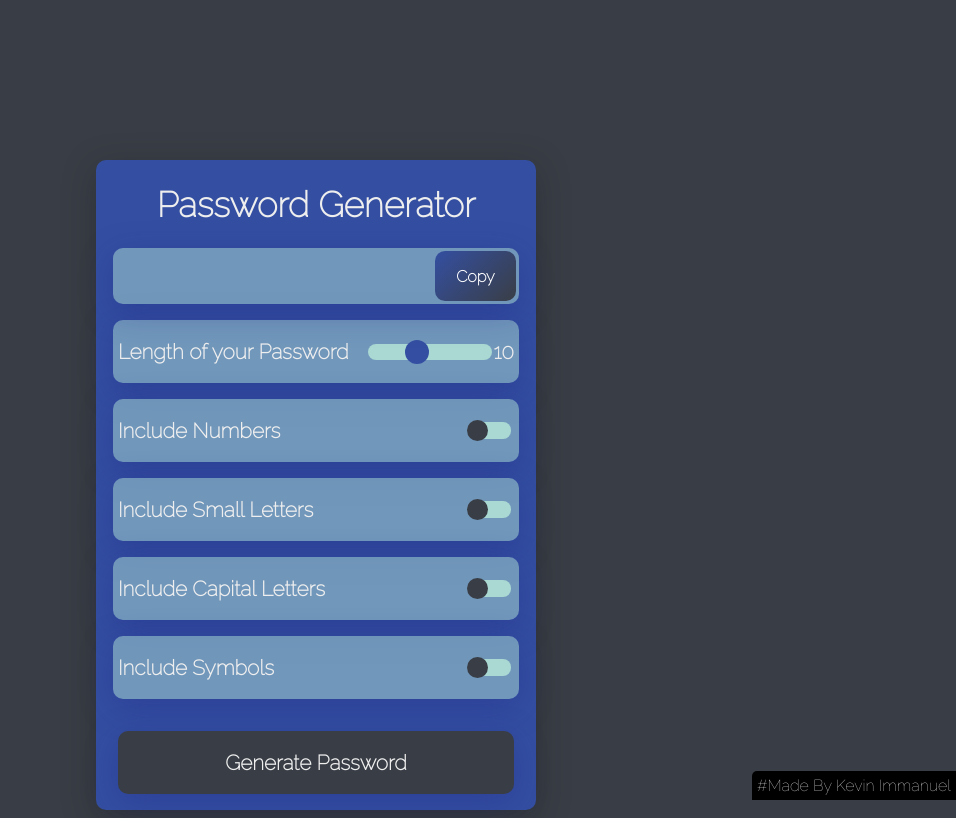
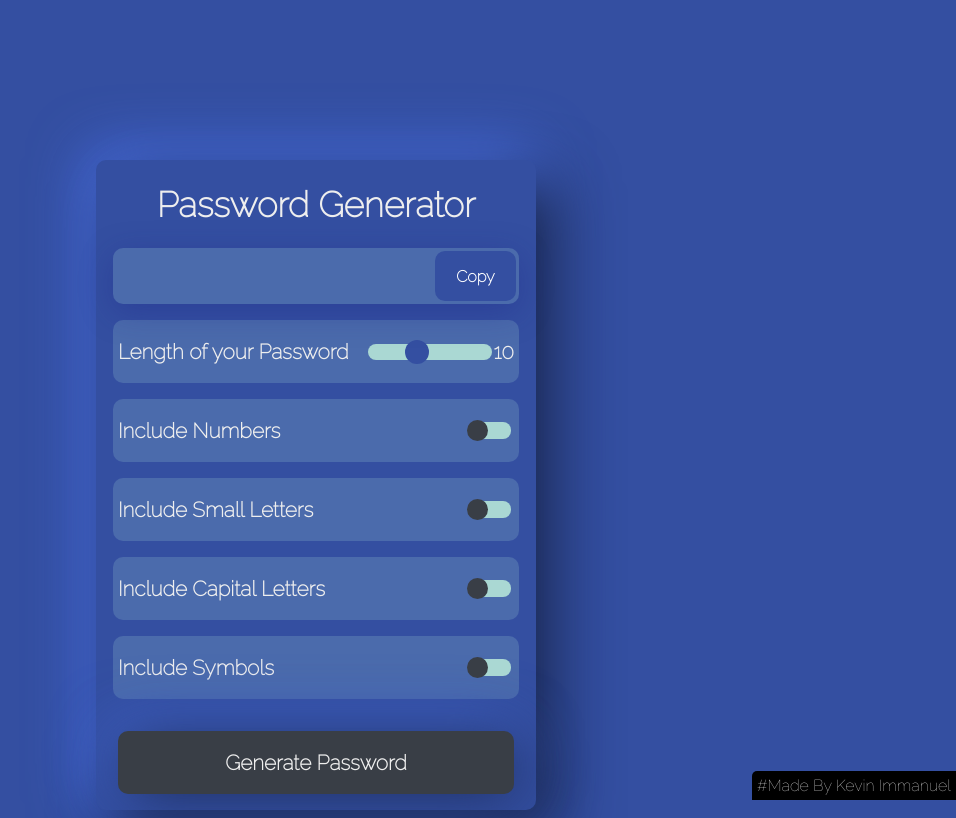
Before and after one commit to KevinImmauel/password--generator, a plain HTML site: page index.html in a window 1280 px wide. In both pictures the pointer is over the button "Generate Password". Shown: the whole page, without its empty margins (324-1280 px from the left). Drawn offline with Linux system fonts and the light colour scheme.

Commit message:
Update styles.css

```diff
--- a/styles.css
+++ b/styles.css
@@ -1,5 +1,5 @@
 body {
-    background-color: #393e46;
+    background-color: #344fa1;
     color: #eeeeee;
     font-family: 'Raleway', sans-serif;
 }
@@ -29,13 +29,13 @@ h1 {
     align-items: center;
     height: 650px;
     width: 27.5rem;
-    background-color: #344fa1;
     border-radius: 10px;
-    box-shadow: 0 8px 32px 0 rgba(28, 28, 32, 0.37);
+    background: #344fa1;
+    box-shadow: 20px 20px 60px #162245, -5px -5px 60px #527cfd;
 }
 
 .result-container {
-    background-color: #aad8d385;
+    background-color: #aad8d332;
     display: flex;
     align-items: center;
     justify-content: space-between;
@@ -57,6 +57,9 @@ h1 {
     color: white;
     word-wrap: break-word;
     max-width: calc(100% - 40px);
+    font-weight: 800;
+    display: flex;
+    align-items: center;
 }
 
 .result-container>button {
@@ -76,34 +79,11 @@ h1 {
     font-family: 'Raleway', sans-serif;
     font-weight: 800;
     background: rgb(52, 79, 161);
-    background: linear-gradient(135deg, rgba(52, 79, 161, 1) 0%, rgba(57, 62, 70, 1) 100%);
+    transition: all 0.3s ease;
 }
 
 .result-container>button:hover {
-    display: flex;
-    align-items: center;
-    justify-content: center;
-    position: absolute;
-    height: 90%;
-    width: 20%;
-    right: 3px;
-    border: none;
-    color: #fff;
-    cursor: pointer;
-    font-size: 1rem;
-    padding: 0.5rem 0.75rem;
-    border-radius: 10px;
-    font-family: 'Raleway', sans-serif;
     box-shadow: 0 8px 32px 0 rgba( 31, 38, 135, 0.37);
-    font-weight: 800;
-    background: rgb(52, 79, 161);
-    background: linear-gradient(135deg, rgba(52, 79, 161, 1) 0%, rgba(57, 62, 70, 1) 100%);
-}
-
-#result {
-    font-weight: 800;
-    display: flex;
-    align-items: center;
 }
 
 .length_container {
@@ -112,15 +92,13 @@ h1 {
     display: flex;
     justify-content: space-between;
     align-items: center;
-    background-color: #aad8d385;
+    background-color: #aad8d332;
     border-radius: 10px;
     margin: 0rem 0rem 1rem 0rem;
     font-size: 1.3rem;
     padding: 0 5px;
-    border: none;
     font-family: 'Raleway', sans-serif;
     font-weight: 800;
-    box-shadow: 0 8px 32px 0 rgba( 31, 38, 135, 0.37);
 }
 
 button.length_container {
@@ -138,25 +116,11 @@ button.length_container {
     font-family: 'Raleway', sans-serif;
     color: #eeeeee;
     cursor: pointer;
-    transition: all 1s ease;
+    transition: all 0.3s ease;
 }
 
 button.length_container:hover {
-    width: 90%;
-    height: 4rem;
-    display: flex;
-    justify-content: center;
-    align-items: center;
-    background-color: #393e46;
-    border-radius: 10px;
-    margin: 1rem 0rem;
-    font-size: 1.3rem;
-    padding: 0 5px;
-    border: none;
-    font-family: 'Raleway', sans-serif;
-    color: #eeeeee;
-    cursor: pointer;
-    box-shadow: 0 8px 32px 0 rgba( 31, 38, 135, 0.37);
+    box-shadow: 5px 5px 60px #162245, -5px -5px 60px #527cfd;
 }
 
 input[type="checkbox"] {
```
